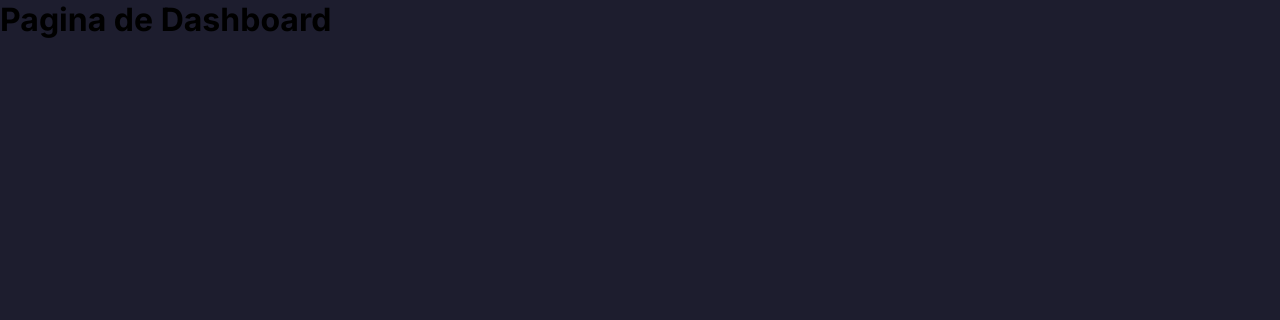
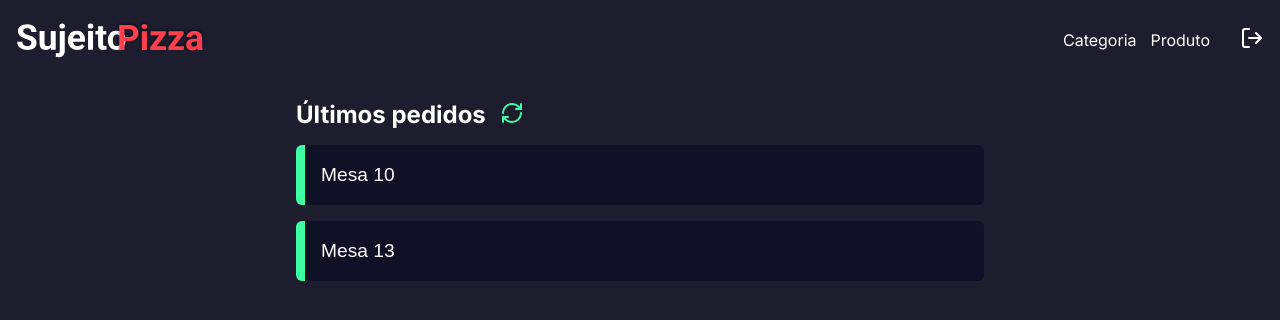
Before and after one commit to joaovictorcmd/sujeitopizza, a Next.js app: page /dashboard in a window 1280 px wide. Shown: the top 320 px of the page. Built offline with nearby package versions, Linux system fonts and the light colour scheme.

Commit message:
:sparkles: feat: Create dashboard page

```diff
--- a/package.json
+++ b/package.json
@@ -11,6 +11,7 @@
   "dependencies": {
     "axios": "^1.7.9",
     "cookies-next": "^5.0.2",
+    "lucide-react": "^0.469.0",
     "next": "15.0.3",
     "react": "19.0.0-rc-66855b96-20241106",
     "react-dom": "19.0.0-rc-66855b96-20241106"
--- /dev/null
+++ b/src/app/dashboard/components/header/index.tsx
@@ -0,0 +1,45 @@
+"use client"
+
+import Link from "next/link"
+import styles from "./styles.module.scss"
+import Image from "next/image"
+import logoImg from "/public/logo.svg"
+import { LogOutIcon } from "lucide-react"
+import { deleteCookie } from "cookies-next"
+import { useRouter } from "next/navigation"
+
+export function Header() {
+
+    const router = useRouter();
+
+    async function handleLogOut() {
+        deleteCookie("session", { path: "/" });
+        router.replace("/");
+    }
+
+    return (
+        <header className={styles.headerContainer}>
+            <div className={styles.headerContent}>
+                <Link href={"/dashboard"}>
+                    <Image alt="Logo Sujeito Pizza"
+                        src={logoImg}
+                        width={190}
+                        height={60}
+                        priority={true}
+                        quality={100}
+                    />
+                </Link>
+
+                <nav>
+                    <Link href={"/dashboard/category"}>Categoria</Link>
+                    <Link href={"/dashboard/product"}>Produto</Link>
+                    <form action={handleLogOut}>
+                        <button type="submit">
+                            <LogOutIcon size={24} color="#FFF" />
+                        </button>
+                    </form>
+                </nav>
+            </div>
+        </header>
+    )
+}
--- /dev/null
+++ b/src/app/dashboard/components/header/styles.module.scss
@@ -0,0 +1,41 @@
+.headerContainer {
+  height: 5rem;
+}
+
+.headerContent {
+  max-width: 1280px;
+  height: 5rem;
+  margin: 0 auto;
+  padding: 0 16px;
+
+  display: flex;
+  align-items: center;
+  justify-content: space-between;
+
+  nav {
+    display: flex;
+    align-items: center;
+    gap: 14px;
+
+    a {
+      color: var(--white);
+      text-decoration: none;
+      transition: color 0.05s;
+
+      &:hover {
+        color: var(--red-900);
+      }
+    }
+
+    button {
+      border: 0;
+      background: transparent;
+      margin-left: 16px;
+      transition: transform 0.05s;
+
+      &:hover {
+        transform: scale(1.05);
+      }
+    }
+  }
+}
--- /dev/null
+++ b/src/app/dashboard/components/orders/index.tsx
@@ -0,0 +1,29 @@
+import styles from "./styles.module.scss"
+import { RefreshCw } from "lucide-react"
+
+export function Orders() {
+    return (
+        <main className={styles.container}>
+
+            <section className={styles.containerHeader}>
+                <h1>Últimos pedidos</h1>
+                <button>
+                    <RefreshCw size={24} color="#3fffa3" />
+                </button>
+            </section>
+
+            <section className={styles.listOrders}>
+                <button className={styles.orderItem}>
+                    <div className={styles.tag}></div>
+                    <span>Mesa 10</span>
+                </button>
+
+                <button className={styles.orderItem}>
+                    <div className={styles.tag}></div>
+                    <span>Mesa 13</span>
+                </button>
+            </section>
+
+        </main>
+    )
+}
--- /dev/null
+++ b/src/app/dashboard/components/orders/styles.module.scss
@@ -0,0 +1,54 @@
+.container {
+  max-width: 720px;
+  margin: 20px auto;
+  padding: 0 16px;
+
+  display: flex;
+  gap: 16px;
+  flex-direction: column;
+  justify-content: space-between;
+}
+
+.containerHeader {
+  display: flex;
+  align-items: center;
+  gap: 14px;
+
+  h1 {
+    color: var(--white);
+  }
+
+  button {
+    background: transparent;
+    border: 0;
+  }
+}
+
+.listOrders {
+  display: flex;
+  flex-direction: column;
+  gap: 16px;
+}
+
+.orderItem {
+  display: flex;
+  align-items: center;
+  background-color: var(--dark-900);
+  border: 0;
+  border-radius: 6px;
+  font-size: 1.2rem;
+  color: var(--white);
+  transition: filter 0.05s;
+
+  &:hover {
+    filter: brightness(1.4);
+  }
+}
+
+.tag {
+  width: 9px;
+  height: 60px;
+  background-color: var(--green-900);
+  border-radius: 6px 0 0 6px;
+  margin-right: 16px;
+}
--- /dev/null
+++ b/src/app/dashboard/layout.tsx
@@ -0,0 +1,10 @@
+import { Header } from "./components/header";
+
+export default function DashboardLayout({ children }: { children: React.ReactNode }) {
+    return (
+        <>
+            <Header/>
+            {children}
+        </>
+    )
+}
--- a/src/app/dashboard/page.tsx
+++ b/src/app/dashboard/page.tsx
@@ -1,9 +1,9 @@
-
+import { Orders } from "./components/orders";
 
 export default function Dashboard() {
     return (
         <>
-            <h1>Pagina de Dashboard</h1>
+            <Orders />
         </>
     );
 }
```
Also changed, not shown: 1 other file (tests, documents, lock files or other folders).
